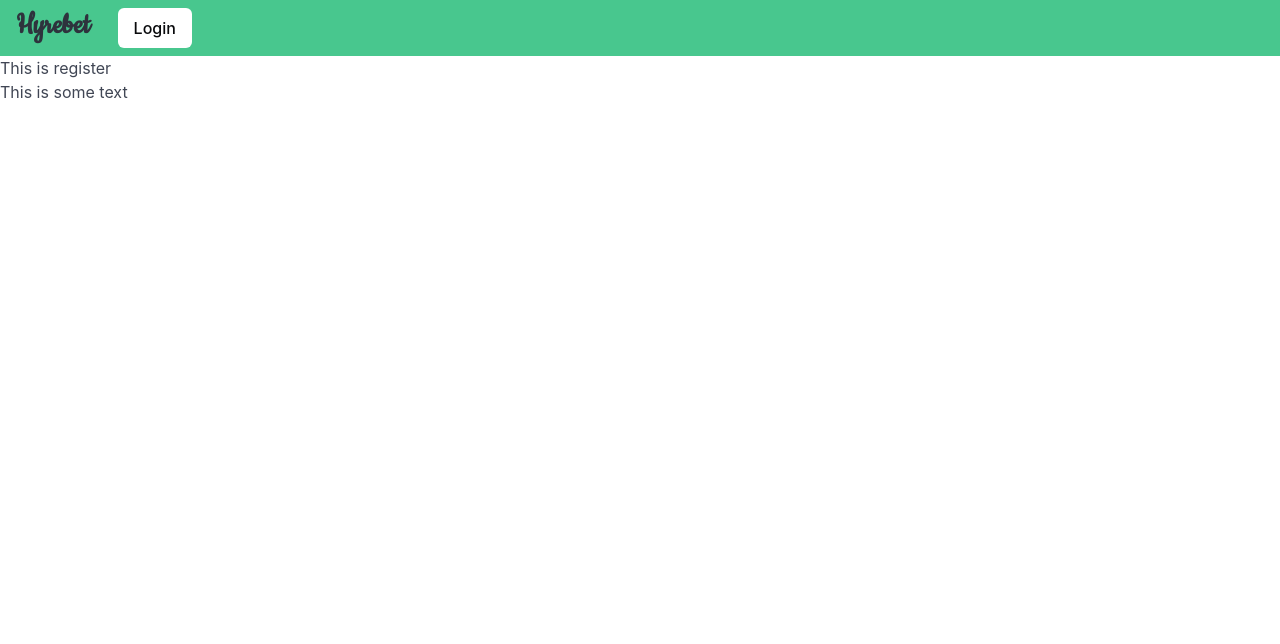
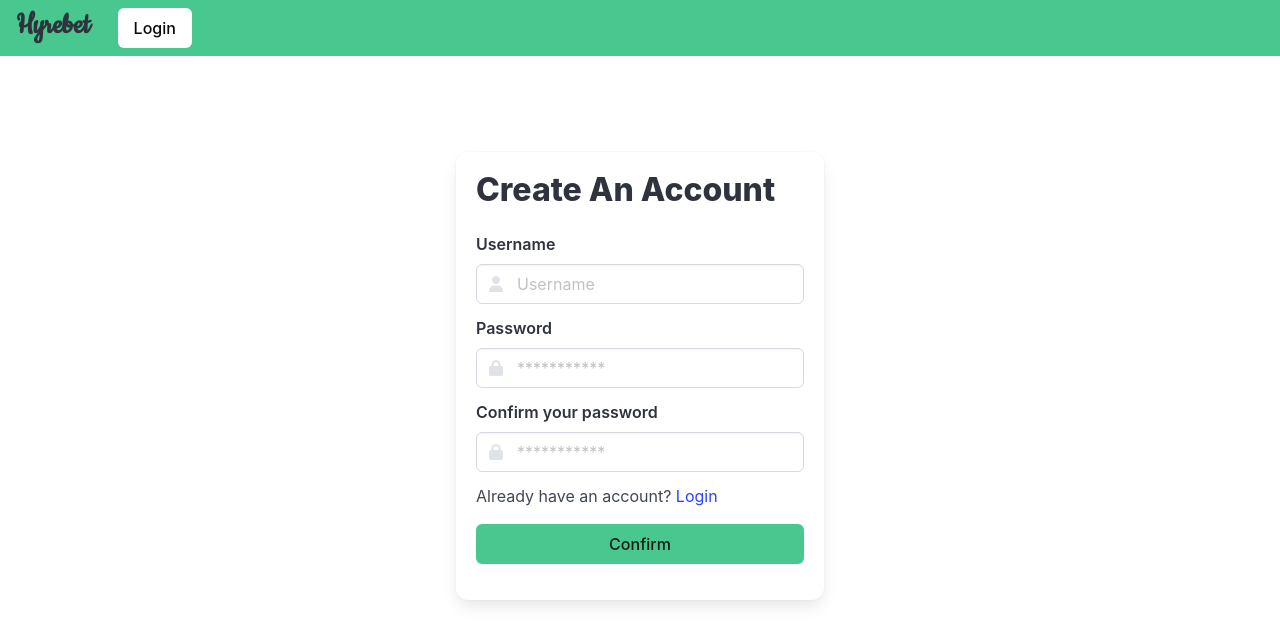
Before and after one commit to EduardoStarZ/hyrebet, a Vue app in the folder restless/: page / in a window 1280 px wide. Shown: the top 644 px of the page. Built offline with nearby package versions, Linux system fonts and the light colour scheme; what vue-cookies would draw is missing.

Commit message:
check up to vue cookies

```diff
--- /dev/null
+++ b/restless/src/HomeView.vue
@@ -0,0 +1,5 @@
+<script setup lang="ts"></script>
+<template>
+  <h1>Test</h1>
+</template>
+<style scoped></style>
--- a/restless/src/LoginView.vue
+++ b/restless/src/LoginView.vue
@@ -1,32 +1,22 @@
 <script setup lang="ts">
-  import { inject, ref } from 'vue'
+  import { ref } from 'vue'
   import NavbarComponent from './NavbarComponent.vue'
-
-  const $cookies = inject('$cookies');
 
   const formData = ref({
     username: '',
     password: ''
   });
 
-  const setupCookie = (value) => {
-    $cookies.set("Auth", value, '7d');
-  }
 
   const handleSubmit = async () => {
     try {
-        const response = await fetch('/json/login', {
+        const response = await fetch('/auth/json/login', {
         method: 'POST',
         headers : {
           'Content-Type' : 'application/json'
         },
         body: JSON.stringify(formData.value)
         });
-
-        const value = await response.text();
-
-        console.log(value);
-
         console.log('Form submitted successfully:', response);
 
         formData.value = { name: '', email: '' };
--- a/restless/src/RegisterView.vue
+++ b/restless/src/RegisterView.vue
@@ -1,18 +1,29 @@
 <script setup lang="ts">
   import NavbarComponent from './NavbarComponent.vue'
+  import {ref} from 'vue'
+  import {useRouter} from 'vue-router'
+
+  const formData = ref({
+    username : '',
+    password1 : '',
+    password2 : ''
+  })
+
+  const router = useRouter()
 
   const handleSubmit = async () => {
     try {
-        const response = await fetch('/json/eduardo', {
-        method: 'GET',
+        const response = await fetch('/auth/json/register', {
+        method: 'POST',
         headers : {
           'Content-Type' : 'application/json'
         },
+        body: JSON.stringify(formData.value)
         });
 
-        const value = await response.text();
-
-        console.log(value);
+        if(response.ok) {
+          router.push("/login")
+        }
 
       } catch (error) {
         console.error('Error submitting form:', error);
@@ -25,6 +36,64 @@
   <NavbarComponent>
     <RouterLink class="button is-white" to="/login">Login</RouterLink>
   </NavbarComponent>
-  <h1>This is register</h1>
-  <button @click="handleSubmit">This is some text</button>
+  <section class="hero is-fullbright">
+			<div class="hero-body">
+				<div class="container">
+					<div class="columns is-centered">
+
+						<div class="column is-6-tablet is-5-desktop is-4-widescreen">
+
+							<form class="box my-6" @submit.prevent="handleSubmit">
+								<h1 class="title">Create An Account</h1>
+
+								<div class="field">
+
+									<label for="username" class="label mt-5 mx-auto">Username</label>
+
+									<div class="control has-icons-left">
+										<input type="text" class="input" v-model="formData.username" placeholder="Username" required/>
+										<span class="icon is-small is-left">
+											<i class="fa fa-user"></i>
+										</span>
+									</div>
+								</div>
+
+								<div class="field">
+
+									<label for="password1" class="label mx-auto">Password</label>
+
+									<div class="control has-icons-left">
+										<input type="password" class="input" v-model="formData.password1" placeholder="***********" required/>
+										<span class="icon is-small is-left">
+											<i class="fa fa-lock"></i>
+										</span>
+									</div>
+								</div>
+
+								<div class="field">
+
+									<label for="password2" class="label mx-auto">Confirm your password</label>
+
+									<div class="control has-icons-left">
+										<input type="password" class="input" v-model="formData.password2" placeholder="***********" required/>
+										<span class="icon is-small is-left">
+											<i class="fa fa-lock"></i>
+										</span>
+									</div>
+								</div>
+
+								<p>Already have an account? <RouterLink class="link" to="/login">Login</RouterLink></p>
+
+								<div class="field buttons my-4">
+									<input type="submit" class="button is-success is-fullwidth" id="confirm" value="Confirm" />
+								</div>
+
+							</form>
+						</div>
+
+					</div>
+
+				</div>
+			</div>
+		</section>
 </template>
--- a/restless/src/main.ts
+++ b/restless/src/main.ts
@@ -4,7 +4,6 @@ import App from './App.vue'
 import LoginView from './LoginView.vue'
 import RegisterView from './RegisterView.vue'
 import VueCookies from 'vue-cookies'
-
 
 const routes = [
   { path: '/', component: RegisterView },
--- a/restless/vite.config.ts
+++ b/restless/vite.config.ts
@@ -15,10 +15,15 @@ export default defineConfig({
     port: 5000,    // Set the desired port
     // strictPort: true, // Optional: Exit if port is already in use
   proxy: {
-    '/json': { // Adjust this path to match your API endpoint prefix
+    '/api': { // Adjust this path to match your API endpoint prefix
       target: 'http://127.0.0.1:4000/', // Replace with your backend server URL
       changeOrigin: true,
-      logLevel: 'debug'
+      rewrite: (path) => path.replace(/^\/api/, '')
+    },
+    '/auth': {
+      target: 'http://127.0.0.1:3000/',
+      changeOrigin: true,
+      rewrite: (path) => path.replace(/^\/auth/, '')
     }
   }
   },
```
Also changed, not shown: restless/src/router.ts (added, +47 -0 lines), 2 other files (tests, documents, lock files or other folders).
